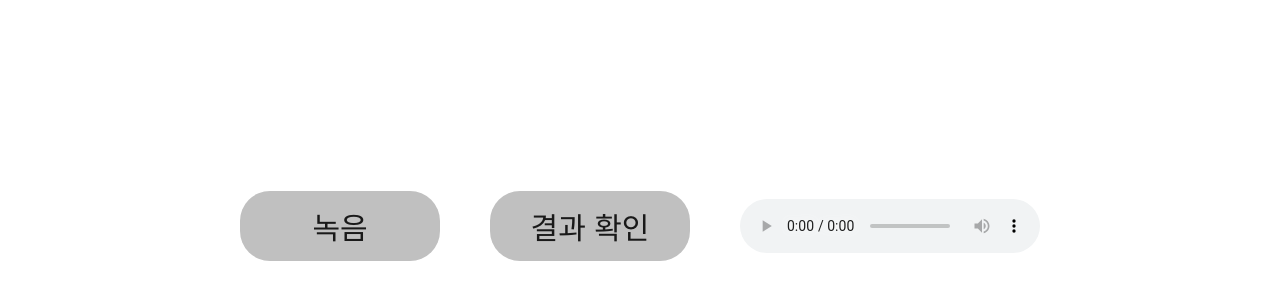
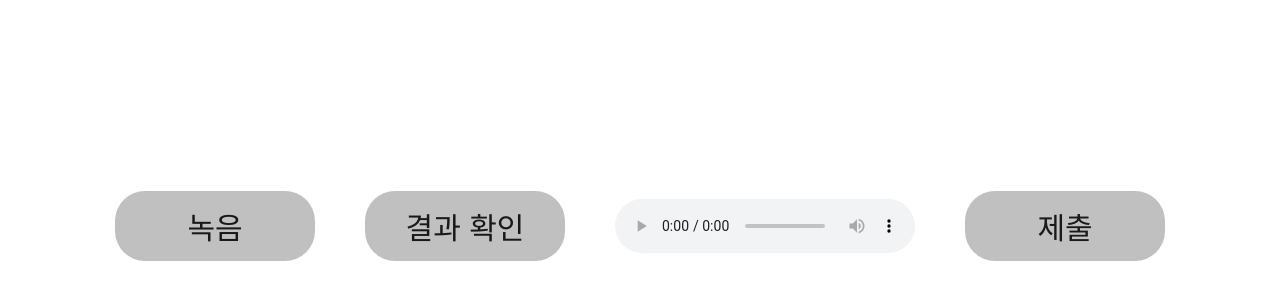
Before and after one commit to Lee-Seungje/SpeakAI, a Next.js app: page / in a window 1280 px wide. Shown: the part 174-474 px from the top of the page. Built offline with nearby package versions, Linux system fonts and the light colour scheme.

Commit message:
Add base64 incoding

```diff
--- a/src/components/Audio.tsx
+++ b/src/components/Audio.tsx
@@ -10,6 +10,8 @@ const AudioRecord = () => {
   const [analyser, setAnalyser] = useState<ScriptProcessorNode>();
   const [audioUrl, setAudioUrl] = useState<Blob>();
   const [realAudioUrl, setRealAudoUrl] = useState<string>("");
+  const [base64String, setBase64String] = useState<string>("");
+  const [soundFile, setSoundFile] = useState<File>();
 
   const onRecAudio = () => {
     // 음원정보를 담은 노드를 생성하거나 음원을 실행또는 디코딩 시키는 일을 한다
@@ -88,7 +90,22 @@ const AudioRecord = () => {
         lastModified: new Date().getTime(),
         type: "audio",
       });
+      setSoundFile(sound);
       console.log(sound);
+    }
+  };
+
+  const onClick = () => {
+    const reader = new FileReader();
+    reader.onload = (event) => {
+      if (event?.target?.result && typeof event?.target?.result == "string") {
+        const base64String = event.target.result.split(",")[1];
+        setBase64String(base64String);
+        console.log(`${base64String}`);
+      }
+    };
+    if (soundFile) {
+      reader.readAsDataURL(soundFile);
     }
   };
 
@@ -97,6 +114,7 @@ const AudioRecord = () => {
       <Btn onClick={onRec ? onRecAudio : offRecAudio}>녹음</Btn>
       <Btn onClick={onSubmitAudioFile}>결과 확인</Btn>
       <AudioPlay controls src={realAudioUrl}></AudioPlay>
+      <Btn onClick={onClick}>제출</Btn>
     </Container>
   );
 };
```
Also changed, not shown: 1 other file (tests, documents, lock files or other folders).
